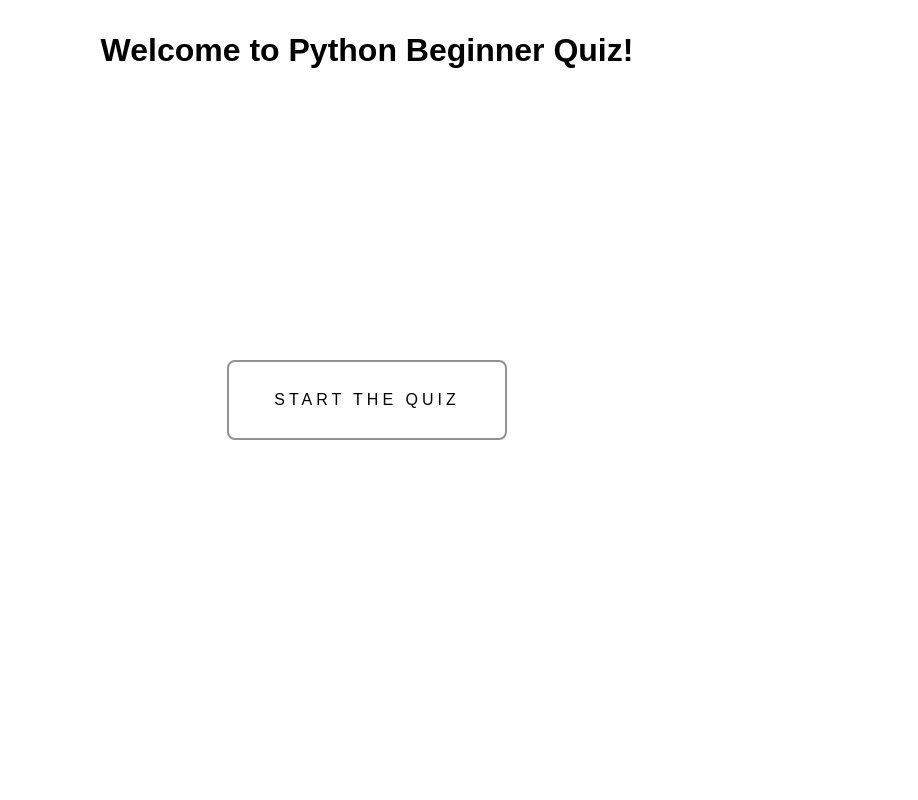
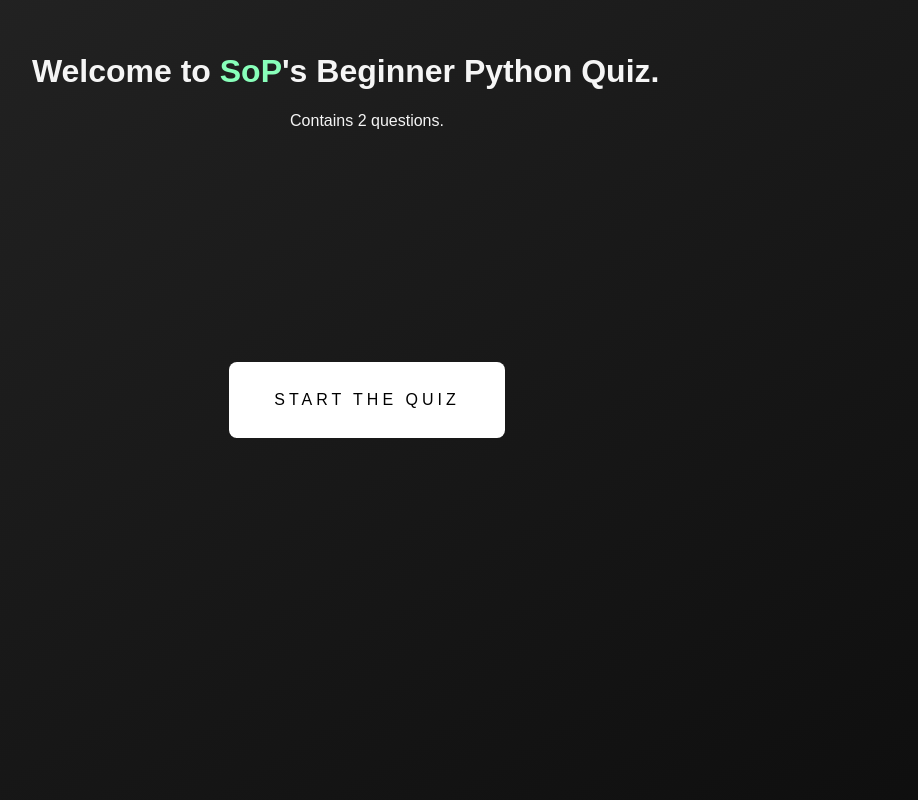
Before and after one commit to mrillusi0n/quiz, a Flask app: page / in a window 1280 px wide. Shown: the whole page, without its empty margins (273-1191 px from the left). Run offline with Flask 2, Linux system fonts and the light colour scheme.

Commit message:
start theming

```diff
--- a/quizzer/static/main.css
+++ b/quizzer/static/main.css
@@ -1,13 +1,23 @@
 @import url('https://fonts.googleapis.com/css2?family=Roboto+Mono&display=swap');
 
+:root {
+  --color-primary-bg: linear-gradient(to bottom right, #242424, #0e0e0e);
+  --color-primary-txt: #f5f5f5;
+  --color-primary-accent: #ff88ee;
+  --color-secondary-accent: #88ffba;
+}
+
 * {
-  margin: 0;
   padding: 0;
   box-sizing: border-box;
 }
 
 body {
+  margin: 0;
+  padding: 0;
   font-family: sans-serif;
+  background: var(--color-primary-bg);
+  color: var(--color-primary-txt);
 }
 
 a {
@@ -19,12 +29,17 @@
   font-family: 'Roboto Mono', monospace;
 }
 
+input {
+  font: inherit;
+}
+
 input[type="radio"] {
   display: none;
 }
 
 input[type="radio"]:checked + .option-content {
-  background: rgb(210, 237, 248);
+  background: #d2edf8;
+  color: #000;
 }
 
 .container {
@@ -38,9 +53,22 @@
   padding: 2rem;
 }
 
+.welcome-header {
+  grid-area: title;
+}
+
+.subtitle {
+  text-align: center;
+}
+
 .welcome-text {
-  grid-area: title;
   text-align: center;
+  align-self: end;
+  width: 60vw;
+}
+
+.welcome-text span {
+  color: var(--color-secondary-accent);
 }
 
 .start-btn {
@@ -53,11 +81,9 @@
 
 .title {
   grid-area: title;
-  text-transform: uppercase;
   font-size: 2rem;
-  letter-spacing: .5rem;
   text-align: center;
-  opacity: 0.1;
+  opacity: 0.2;
 }
 
 .question-box {
@@ -86,9 +112,12 @@
   font-size: 1.4rem;
   display: block;
   padding: 1rem 1.4rem;
-  border: 2px solid #929292;
   border-radius: 8px;
   transition: background 320ms;
+  cursor: pointer;
+}
+.option-content:hover {
+  background: #000;
 }
 
 .nav-buttons {
@@ -98,10 +127,9 @@
 
 .btn {
   padding: 1.8rem 2.8rem;
-  font: inherit;
   text-transform: uppercase;
   letter-spacing: 4px;
-  border: 2px solid #929292;
+  border: none;
   border-radius: 8px;
   background: white;
   cursor: pointer;
--- a/quizzer/templates/base.html
+++ b/quizzer/templates/base.html
@@ -10,7 +10,7 @@
 </head>
 
 <body>
-  <div class="container">{% block body %}{% endblock body %}</div>
+  {% block body %}{% endblock body %}
 </body>
 
 </html>
--- a/quizzer/templates/index.html
+++ b/quizzer/templates/index.html
@@ -1,6 +1,11 @@
 {% extends 'base.html' %}
 
 {% block body %}
-<h1 class="welcome-text">Welcome to Python Beginner Quiz!</h1>
-<a href="{{ url_for('ask') }}" class="btn start-btn">Start the Quiz</a>
+<div class="container">
+  <header class="welcome-header">
+    <h1 class="welcome-text">Welcome to <span>SoP</span>'s Beginner Python Quiz.</h1>
+    <p class="subtitle">Contains 2 questions.</p>
+  </header>
+  <a href="{{ url_for('ask') }}" class="btn start-btn">Start the Quiz</a>
+</div>
 {% endblock body %}
```
Also changed, not shown: quizzer/templates/question.html (+7 -2 lines).
